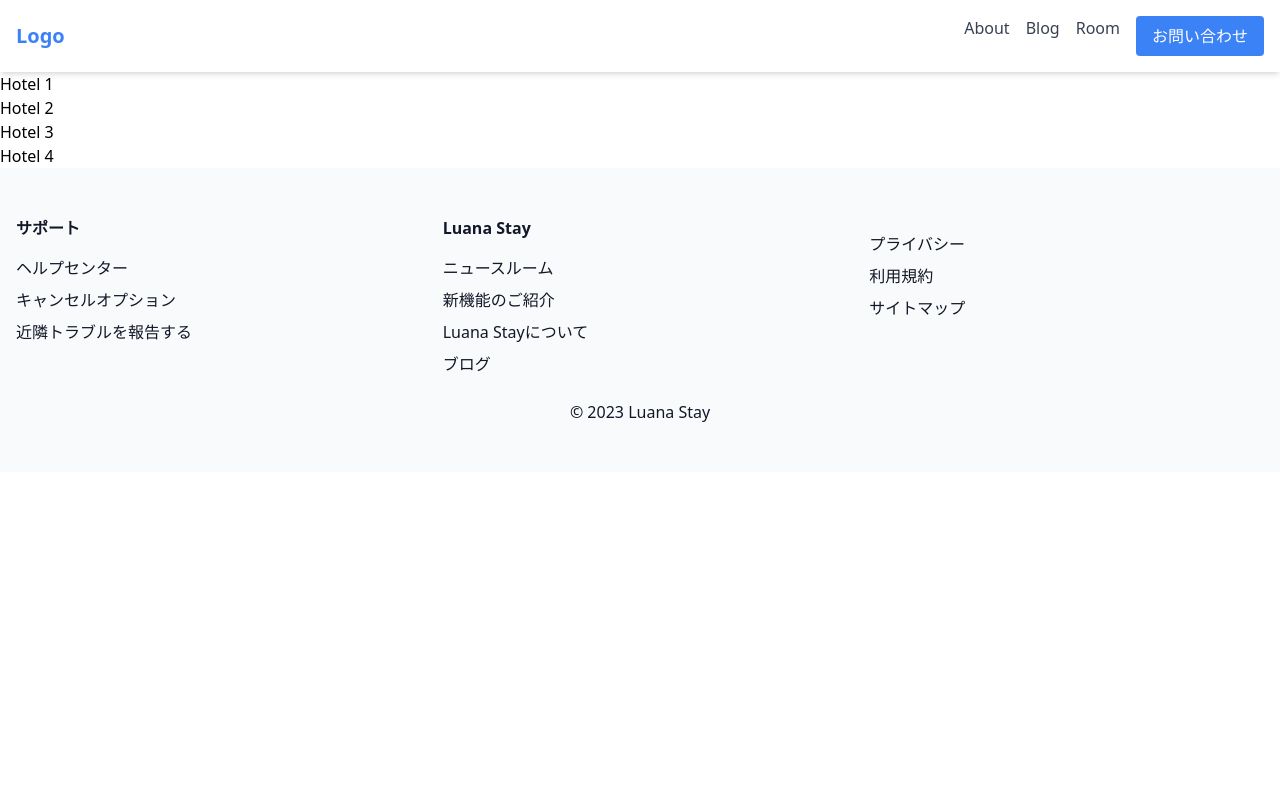
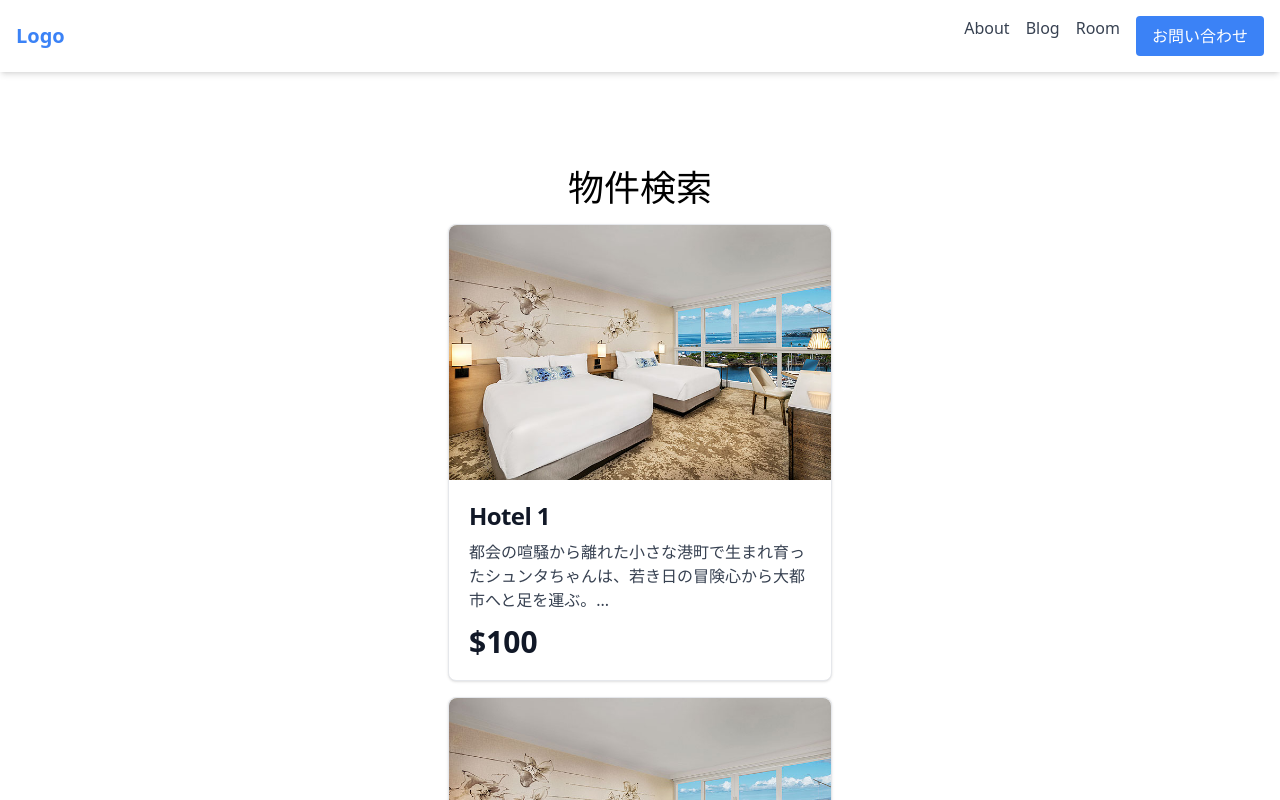
Before and after one commit to hi-asamin/load-to-hawaii, a Next.js app: page /rooms in a window 1280 px wide. Shown: the top 800 px of the page. Built offline with nearby package versions, Linux system fonts and the light colour scheme.

Commit message:
余分なaタグ除去、ヘッダーのブログを新規タブで開くように変更

```diff
--- a/src/components/CardItem.tsx
+++ b/src/components/CardItem.tsx
@@ -10,15 +10,11 @@ const CardItem: React.FC<CardItemProps> = ({ room }) => {
     description.length > 50 ? `${description.substring(0, 50)}...` : description;
   return (
     <div className="m-4 max-w-sm bg-white border border-gray-200 rounded-lg shadow dark:bg-gray-800 dark:border-gray-700">
-      <a href="#">
-        <Image className="rounded-t-lg" src={thumbnail} alt="" width={500} height={500} />
-      </a>
+      <Image className="rounded-t-lg" src={thumbnail} alt="" width={500} height={500} />
       <div className="p-5">
-        <a href="#">
-          <h5 className="mb-2 text-2xl font-bold tracking-tight text-gray-900 dark:text-white">
-            {name}
-          </h5>
-        </a>
+        <h5 className="mb-2 text-2xl font-bold tracking-tight text-gray-900 dark:text-white">
+          {name}
+        </h5>
         <p className="mb-3 font-normal text-gray-700 dark:text-gray-400">{truncatedDescription}</p>
         <div className="flex items-center justify-between">
           <span className="text-3xl font-bold text-gray-900 dark:text-white">{price}</span>
--- a/src/components/Header.tsx
+++ b/src/components/Header.tsx
@@ -18,10 +18,15 @@ const Header: React.FC = () => {
           <Link href="/about" className="text-gray-700 hover:text-blue-500">
             About
           </Link>
-          <Link href="/blog" className="text-gray-700 hover:text-blue-500">
+          <Link
+            href="/blog"
+            className="text-gray-700 hover:text-blue-500"
+            target="_blank"
+            rel="noopener noreferrer"
+          >
             Blog
           </Link>
-          <Link href="/room" className="text-gray-700 hover:text-blue-500">
+          <Link href="/rooms" className="text-gray-700 hover:text-blue-500">
             Room
           </Link>
           <Link
@@ -43,10 +48,15 @@ const Header: React.FC = () => {
           <Link href="/about" className="block mb-2 text-gray-700 hover:text-blue-500">
             About
           </Link>
-          <Link href="/blog" className="block mb-2 text-gray-700 hover:text-blue-500">
+          <Link
+            href="/blog"
+            className="block mb-2 text-gray-700 hover:text-blue-500"
+            target="_blank"
+            rel="noopener noreferrer"
+          >
             Blog
           </Link>
-          <Link href="/room" className="block mb-2 text-gray-700 hover:text-blue-500">
+          <Link href="/rooms" className="block mb-2 text-gray-700 hover:text-blue-500">
             Room
           </Link>
           <Link
--- a/src/pages/rooms/index.tsx
+++ b/src/pages/rooms/index.tsx
@@ -1,6 +1,6 @@
 import { GetStaticProps } from 'next';
-import Link from 'next/link';
 import { fetchRooms } from '@/adapter/fetchRooms';
+import CardList from '@/components/CardList';
 
 interface RoomsPageProps {
   rooms: IRoom[];
@@ -8,15 +8,12 @@ interface RoomsPageProps {
 
 const Rooms: React.FC<RoomsPageProps> = ({ rooms }) => {
   return (
-    <div>
-      {rooms.map((room, index) => (
-        <div key={index}>
-          <Link href={`/rooms/${room.id}`} passHref>
-            <h2>{room.name}</h2>
-          </Link>
-        </div>
-      ))}
-    </div>
+    <>
+      <main className={`flex min-h-screen flex-col items-center justify-between p-24`}>
+        <h1 className="text-4xl">物件検索</h1>
+        <CardList rooms={rooms} />
+      </main>
+    </>
   );
 };
 
```
